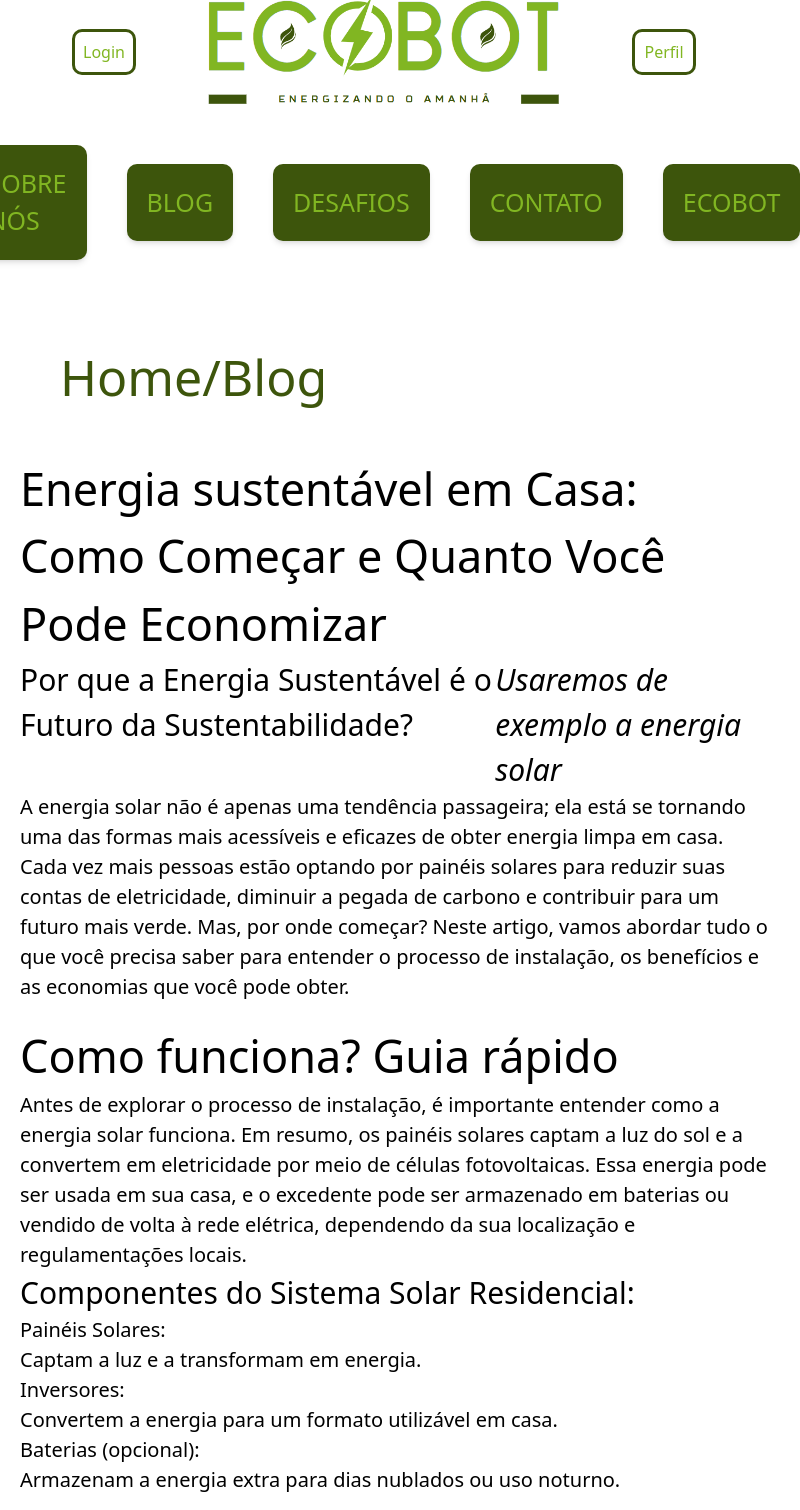
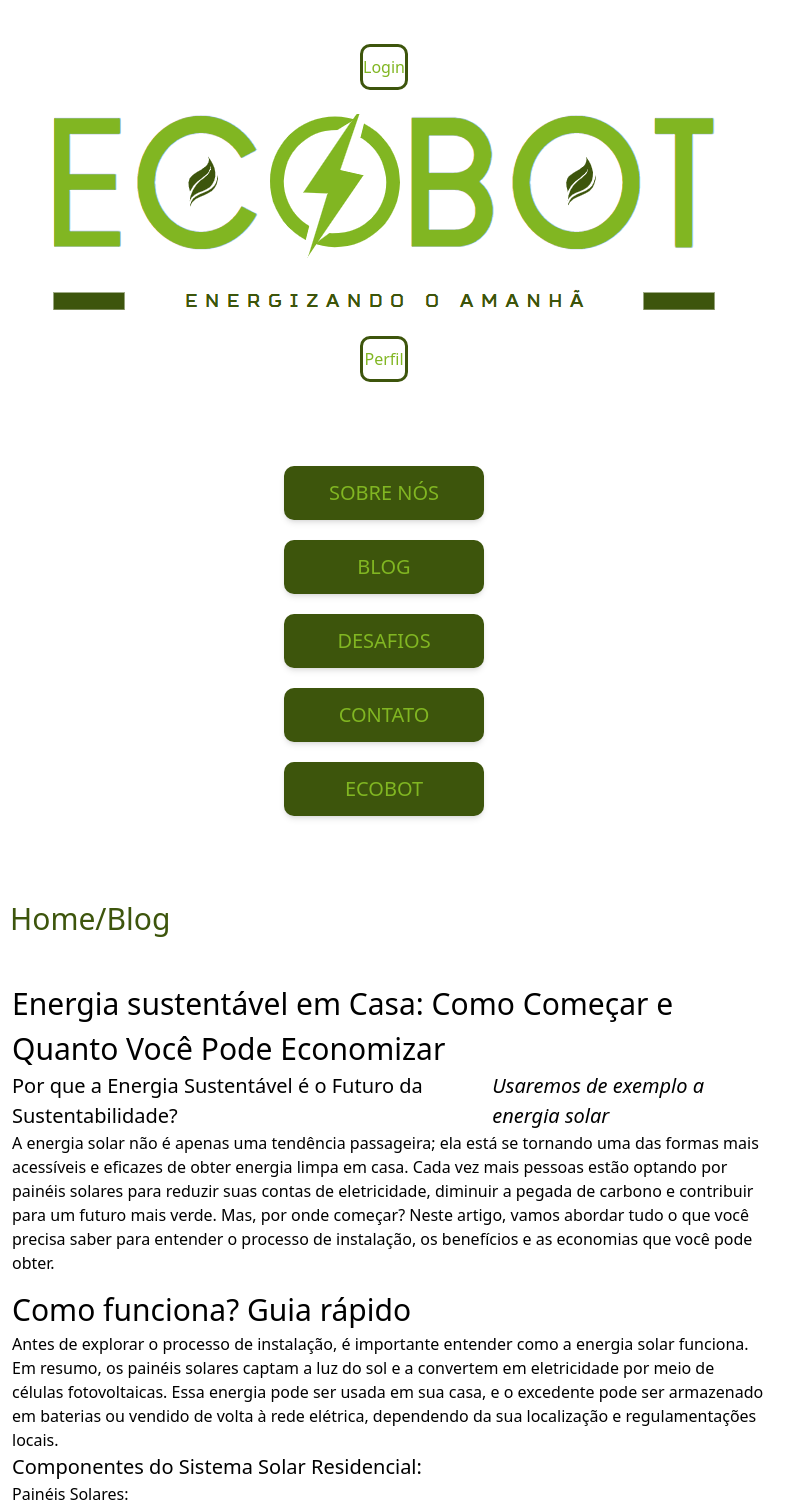
Before and after one commit to gusandrini/gs-2, a Next.js app in the folder gs/: page /blog in a window 768 px wide. Shown: the top 1510 px of the page, 800 px wide, since content can reach past the window. Built offline with nearby package versions, Linux system fonts and the light colour scheme.

Commit message:
adicionada a responsividade da pág inicial, sobre nós e blog

```diff
--- a/gs/src/app/globals.css
+++ b/gs/src/app/globals.css
@@ -31,7 +31,7 @@
   }
 
   .foto_menu {
-        @apply flex justify-center items-center;
+      @apply flex justify-center items-center m-5;
   }
 
   .menu {
@@ -78,11 +78,103 @@
   }
 }
 
+/* Estilos responsivos */
+
+/* Telas entre 650px e 1024px */
+@media (min-width: 650px) and (max-width: 1024px) {
+  .paginas {
+      @apply text-[40px] ml-[30px];
+  }
+
+  .menu ul li a {
+    @apply text-[20px];
+}
+
+  .menu ul li {
+      @apply w-[250px] p-4;
+  }
+
+  .menu ul {
+      @apply gap-5 px-10;
+  }
+
+  .botao_inicio {
+      @apply w-12;
+  }
+
+  .cards {
+    @apply flex-col m-20
+  }
+
+  .energia,
+  .calculadora,
+  .projetos {
+      @apply flex-col justify-center items-center;
+  }
+}
+
+/* Telas maiores que 1025px */
+@media (min-width: 1025px) {
+  .paginas {
+      @apply text-[60px] ml-[80px];
+  }
+
+  .menu ul li a {
+    @apply text-[15px];
+}
+
+  .menu ul li {
+      @apply w-[350px];
+  }
+
+  .menu ul {
+      @apply gap-10 px-32;
+  }
+
+  .energia,
+  .calculadora,
+  .projetos {
+      @apply flex-row justify-between;
+  }
+}
+
+/* Telas menores que 900px */
+@media (max-width: 900px) {
+  .paginas {
+      @apply text-[30px] ml-[10px];
+  }
+  .login_inicio,
+  .perfil_inicio{
+    @apply m-4
+  }
+
+  .foto_menu{
+    @apply flex-col px-4
+  }
+
+  .menu ul li {
+      @apply w-[200px] p-3;
+  }
+
+  .menu ul {
+      @apply flex-col gap-5 px-5;
+  }
+
+  .cards {
+      @apply flex-col items-center gap-5;
+  }
+
+  .energia,
+  .calculadora,
+  .projetos {
+      @apply flex-col items-center m-5 p-3 w-[90%];
+  }
+}
+
+
 
 /* Estilização da página SOBRE NÓS */
-
 @layer components {
-
   /* Títulos das seções */
   .introducao_sobre h1,
   .nossa_historia h1,
@@ -125,8 +217,110 @@
   .vi p {
       @apply flex justify-center items-center p-[5px] border border-solid rounded-[10px] mt-5 text-gray-800 text-center bg-white;
   }
+}
+
+/* Estilos responsivos */
+
+/* Telas entre 650px e 1024px */
+@media (min-width: 650px) and (max-width: 1024px) {
+  .introducao_sobre h1,
+  .nossa_historia h1,
+  .nossa_equipe_titulo h1,
+  .parceirias_colaboracoes h1,
+  .junte h1 {
+      @apply text-[40px] ml-4;
+  }
+
+  .introducao_sobre p,
+  .nossa_historia p,
+  .parceirias_colaboracoes p,
+  .junte p {
+      @apply text-[18px] ml-4;
+  }
+
+  .duda,
+  .gu,
+  .vi {
+      @apply flex-col m-5 p-3 w-[75%];
+  }
+
+  .duda img,
+  .gu img,
+  .vi img {
+      @apply w-[300px] h-[280px];
+  }
+
 
 }
+
+/* Telas maiores que 1025px */
+@media (min-width: 1025px) {
+  .introducao_sobre h1,
+  .nossa_historia h1,
+  .nossa_equipe_titulo h1,
+  .parceirias_colaboracoes h1,
+  .junte h1 {
+      @apply text-[50px] ml-5;
+  }
+
+  .introducao_sobre p,
+  .nossa_historia p,
+  .parceirias_colaboracoes p,
+  .junte p {
+      @apply text-[20px] ml-5;
+  }
+
+  .nossa_equipe {
+      @apply flex-nowrap;
+  }
+
+  .duda img,
+  .gu img,
+  .vi img {
+      @apply w-[500px] h-[480px];
+  }
+
+  .duda,
+  .gu,
+  .vi {
+      @apply flex-row w-[100%];
+  }
+}
+
+/* Telas menores que 900px */
+@media (max-width: 900px) {
+  .introducao_sobre h1,
+  .nossa_historia h1,
+  .nossa_equipe_titulo h1,
+  .parceirias_colaboracoes h1,
+  .junte h1 {
+      @apply text-[30px] ml-2;
+  }
+
+  .introducao_sobre p,
+  .nossa_historia p,
+  .parceirias_colaboracoes p,
+  .junte p {
+      @apply text-[16px] ml-2;
+  }
+
+  .nossa_equipe {
+      @apply flex-col items-center;
+  }
+
+  .duda,
+  .gu,
+  .vi {
+      @apply flex-col m-5 p-3 w-[50%];
+  }
+
+  .duda img,
+  .gu img,
+  .vi img {
+      @apply w-[400px] h-[280px];
+  }
+}
+
 
 
 /* Estilização da página BLOG */
@@ -162,6 +356,94 @@
   }
 }
 
+/* Estilos responsivos */
+
+/* Telas entre 650px e 1024px */
+@media (min-width: 650px) and (max-width: 1024px) {
+  .introducao_blog h1,
+  .guia_rapido h1,
+  .beneficios h1,
+  .como_comecar h1,
+  .economia h1,
+  .dicas h1,
+  .incentivos h1 {
+      @apply text-[35px] ml-4 mt-4;
+  }
+
+  .introducao_blog h2,
+  .guia_rapido h2,
+  .dicas h2 {
+      @apply text-[25px] ml-4;
+  }
+
+  .introducao_blog p,
+  .guia_rapido p,
+  .beneficios p,
+  .como_comecar p,
+  .economia p,
+  .dicas p,
+  .incentivos p {
+      @apply text-[18px] ml-4;
+  }
+}
+
+/* Telas maiores que 1025px */
+@media (min-width: 1025px) {
+  .introducao_blog h1,
+  .guia_rapido h1,
+  .beneficios h1,
+  .como_comecar h1,
+  .economia h1,
+  .dicas h1,
+  .incentivos h1 {
+      @apply text-[50px] ml-5 mt-5;
+  }
+
+  .introducao_blog h2,
+  .guia_rapido h2,
+  .dicas h2 {
+      @apply text-[35px] ml-5;
+  }
+
+  .introducao_blog p,
+  .guia_rapido p,
+  .beneficios p,
+  .como_comecar p,
+  .economia p,
+  .dicas p,
+  .incentivos p {
+      @apply text-[20px] ml-5;
+  }
+}
+
+/* Telas menores que 900px */
+@media (max-width: 900px) {
+  .introducao_blog h1,
+  .guia_rapido h1,
+  .beneficios h1,
+  .como_comecar h1,
+  .economia h1,
+  .dicas h1,
+  .incentivos h1 {
+      @apply text-[30px] ml-3 mt-3;
+  }
+
+  .introducao_blog h2,
+  .guia_rapido h2,
+  .dicas h2 {
+      @apply text-[20px] ml-3;
+  }
+
+  .introducao_blog p,
+  .guia_rapido p,
+  .beneficios p,
+  .como_comecar p,
+  .economia p,
+  .dicas p,
+  .incentivos p {
+      @apply text-[16px] ml-3;
+  }
+}
 
 /* ESTILIZAÇÃO A PÁGINA DE DESAFIO*/
 
```
Also changed, not shown: 1 other file (tests, documents, lock files or other folders). Lines whose indentation alone changed are shown as unchanged.
